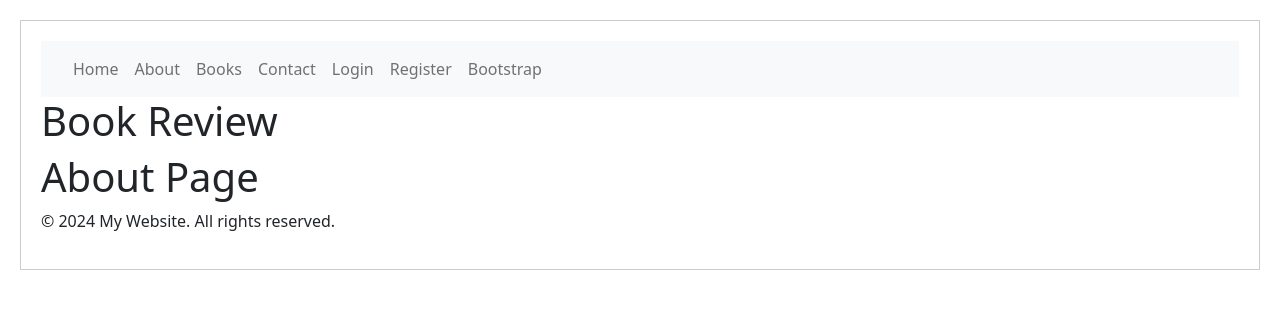
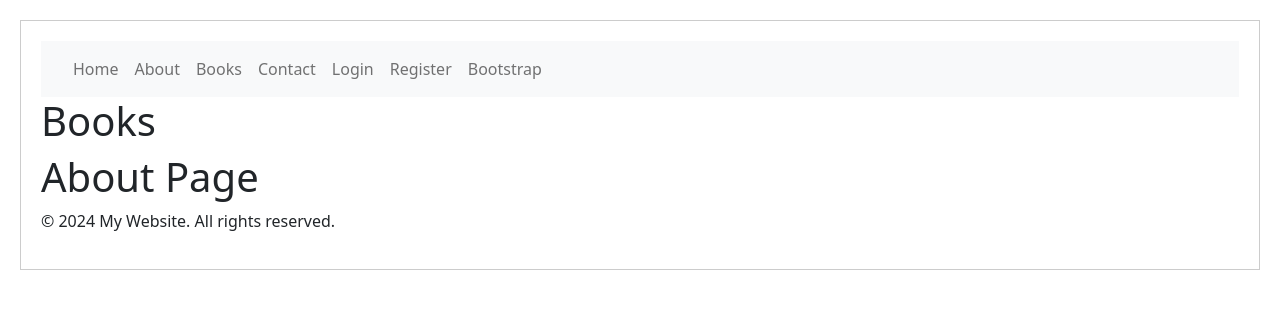
Before and after one commit to bizboz1981/CI3-flask-books, a Flask app: page /about in a window 1280 px wide. Shown: the top 309 px of the page. Run offline with Flask 3, Linux system fonts and the light colour scheme; some libraries are stand-ins or nearby versions.

Commit message:
refactor: Update base.html to change header title to "Books"

```diff
--- a/templates/base.html
+++ b/templates/base.html
@@ -26,7 +26,7 @@
         </ul>
     </nav>
     <header>
-        <h1>Book Review</h1>
+        <h1>Books</h1>
     </header>
     <main>
         {% block content %}{% endblock %}
```
Also changed, not shown: instance/books.db.
